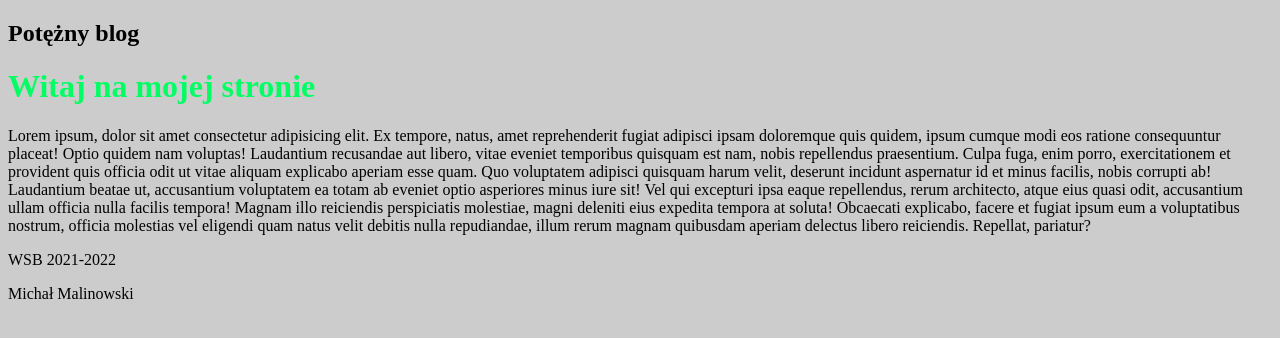
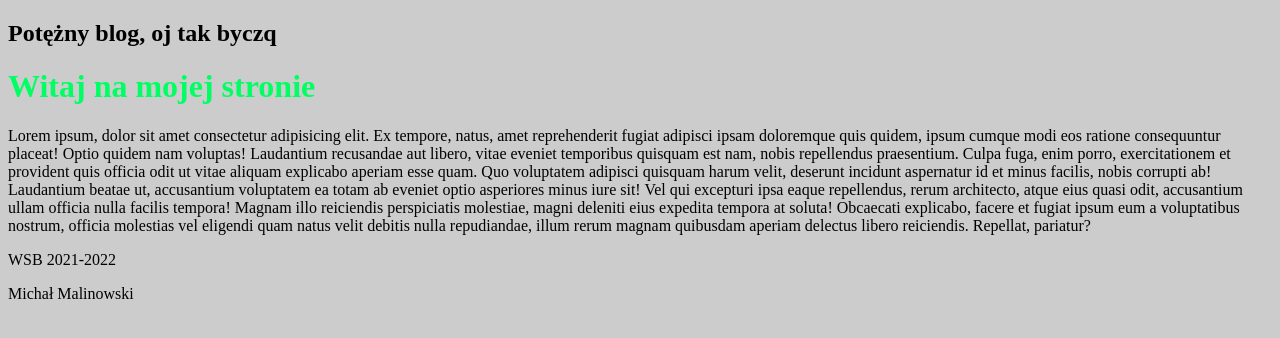
Before and after one commit to helixbtw/projekt-wsb-2, a plain HTML site: page index.html in a window 1280 px wide. Drawn offline with Linux system fonts and the light colour scheme.

Commit message:
edytuj h2 byczq

```diff
--- a/index.html
+++ b/index.html
@@ -17,7 +17,7 @@
 </head>
 <body>
     <header>
-        <h2>Potężny blog </h2>
+        <h2>Potężny blog, oj tak byczq </h2>
         <h1>
             Witaj na mojej stronie</h1>
     </header>
```
